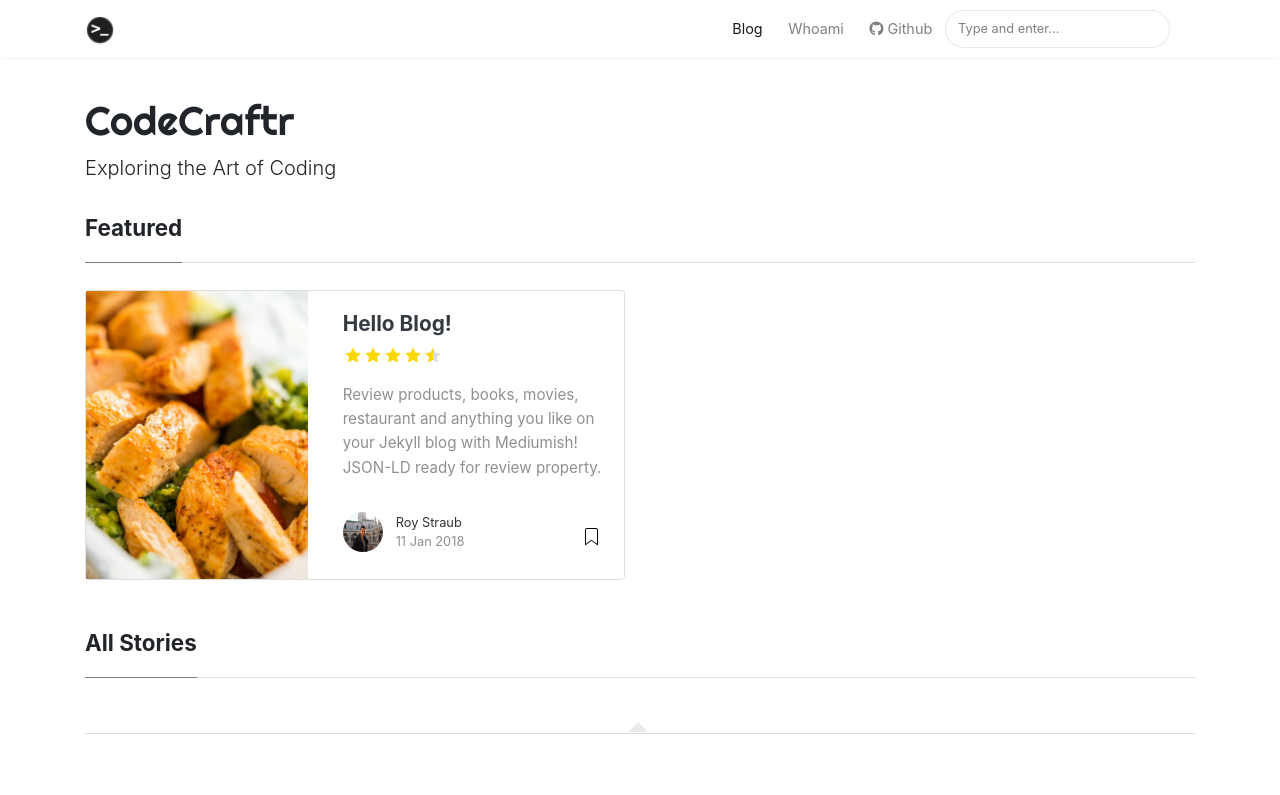
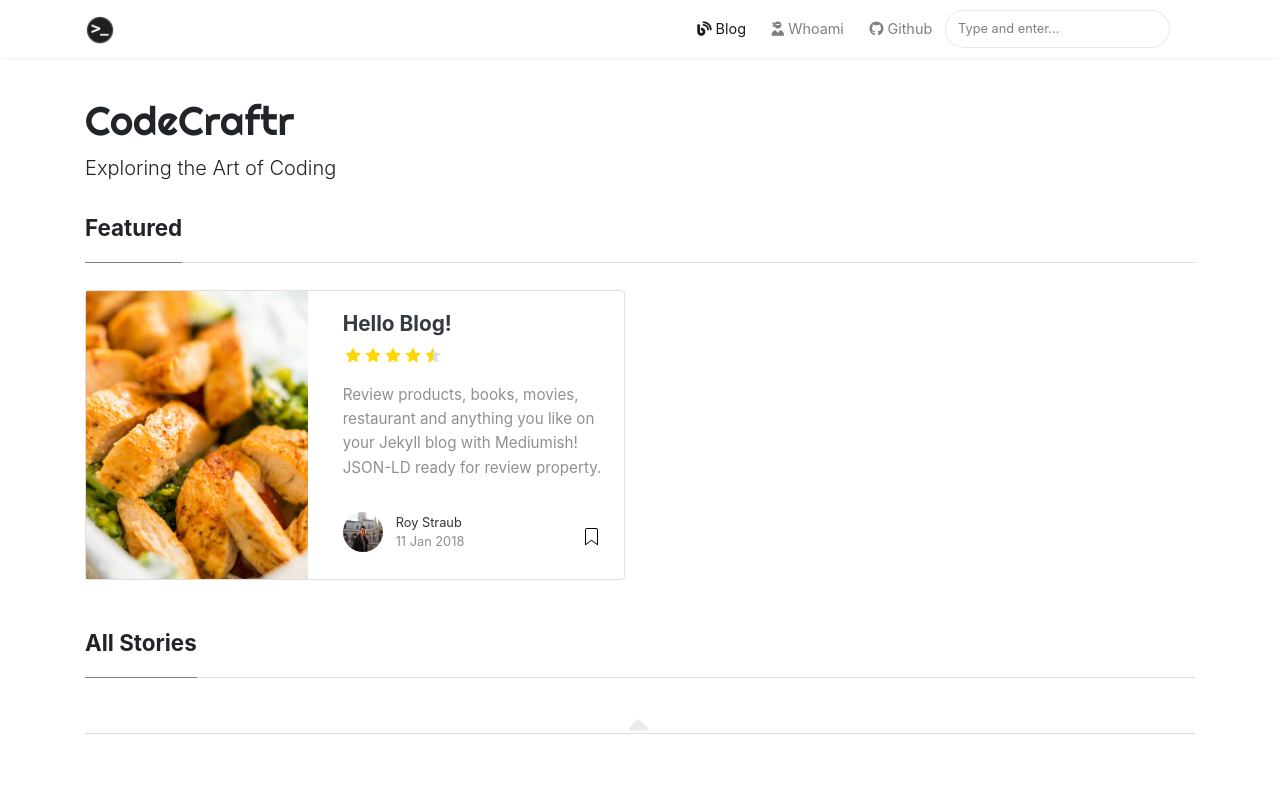
Before and after one commit to rstraub/rstraub.github.io, a Jekyll site: the page built from index.html, in a window 1280 px wide. Shown: the top 795 px of the page. Built offline with Jekyll 4.4.1, drawn with Linux system fonts in a browser that asks for light colours; nearby versions of some CDN libraries; the list of posts is cut into pages by our own code.

Commit message:
Added some icons to the navbar

```diff
--- a/_layouts/default.html
+++ b/_layouts/default.html
@@ -46,8 +46,6 @@
 <noscript id="deferred-styles">
     <link href="https://fonts.googleapis.com/css?family=Righteous%7CMerriweather:300,300i,400,400i,700,700i"
           rel="stylesheet">
-    <link rel="stylesheet" href="https://use.fontawesome.com/releases/v5.0.13/css/all.css"
-          integrity="sha384-DNOHZ68U8hZfKXOrtjWvjxusGo9WQnrNx2sqG0tfsghAvtVlRW3tvkXWZh58N9jp" crossorigin="anonymous">
 </noscript>
 
 
@@ -79,11 +77,11 @@
                     {% else %}
                 <li class="nav-item">
                     {% endif %}
-                    <a class="nav-link" href="{{ site.baseurl }}/index.html">Blog</a>
+                    <a class="nav-link" href="{{ site.baseurl }}/index.html"><i class="fas fa-blog"></i> Blog</a>
                 </li>
 
                 <li class="nav-item">
-                    <a class="nav-link" href="{{ site.baseurl }}/about">Whoami</a>
+                    <a class="nav-link" href="{{ site.baseurl }}/about"><i class="fas fa-user-ninja"></i> Whoami</a>
                 </li>
 
                 <li class="nav-item">
@@ -197,6 +195,7 @@
 <!-- Scripts
 ================================================== -->
 
+<script src="https://kit.fontawesome.com/e7ac371377.js" crossorigin="anonymous"></script>
 <script src="https://cdnjs.cloudflare.com/ajax/libs/popper.js/1.14.6/umd/popper.min.js"
         integrity="sha384-wHAiFfRlMFy6i5SRaxvfOCifBUQy1xHdJ/yoi7FRNXMRBu5WHdZYu1hA6ZOblgut"
         crossorigin="anonymous"></script>
```
